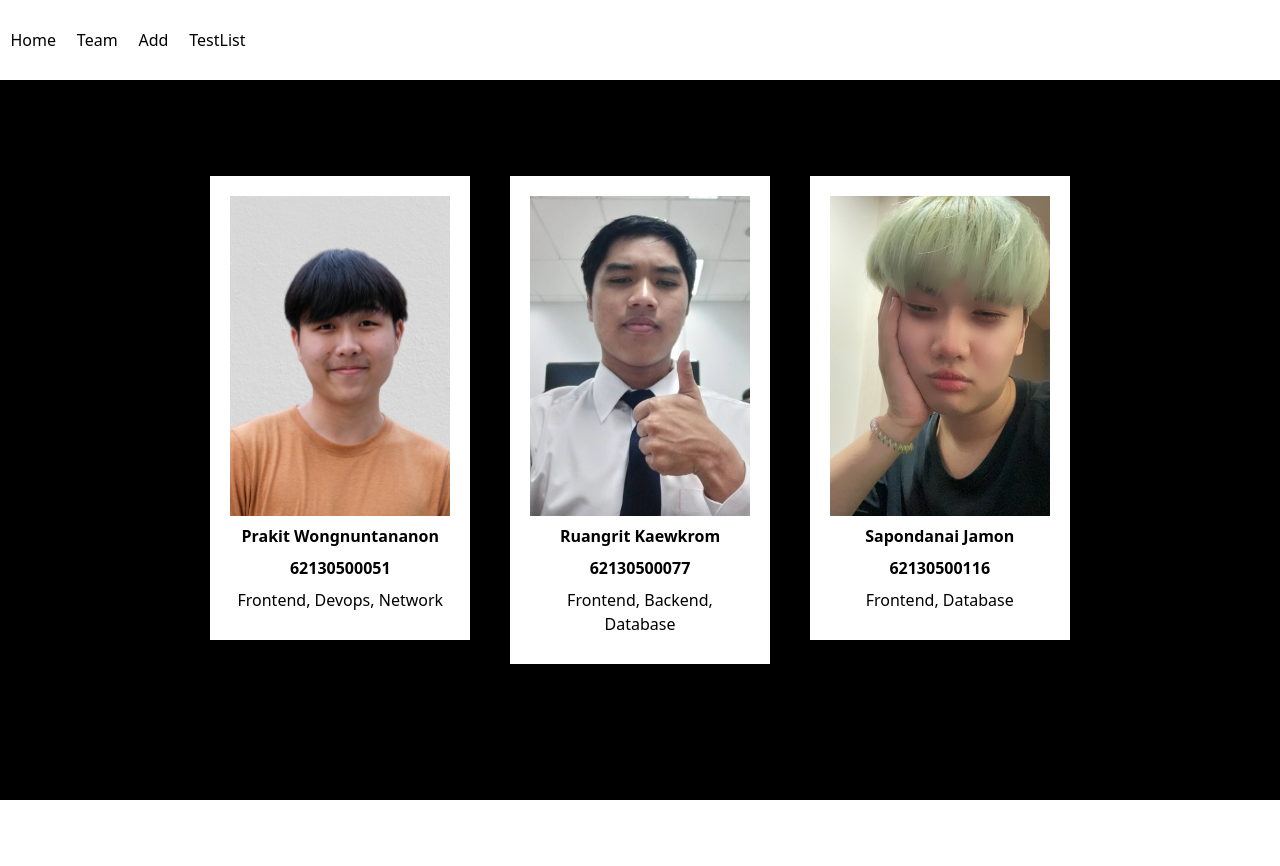
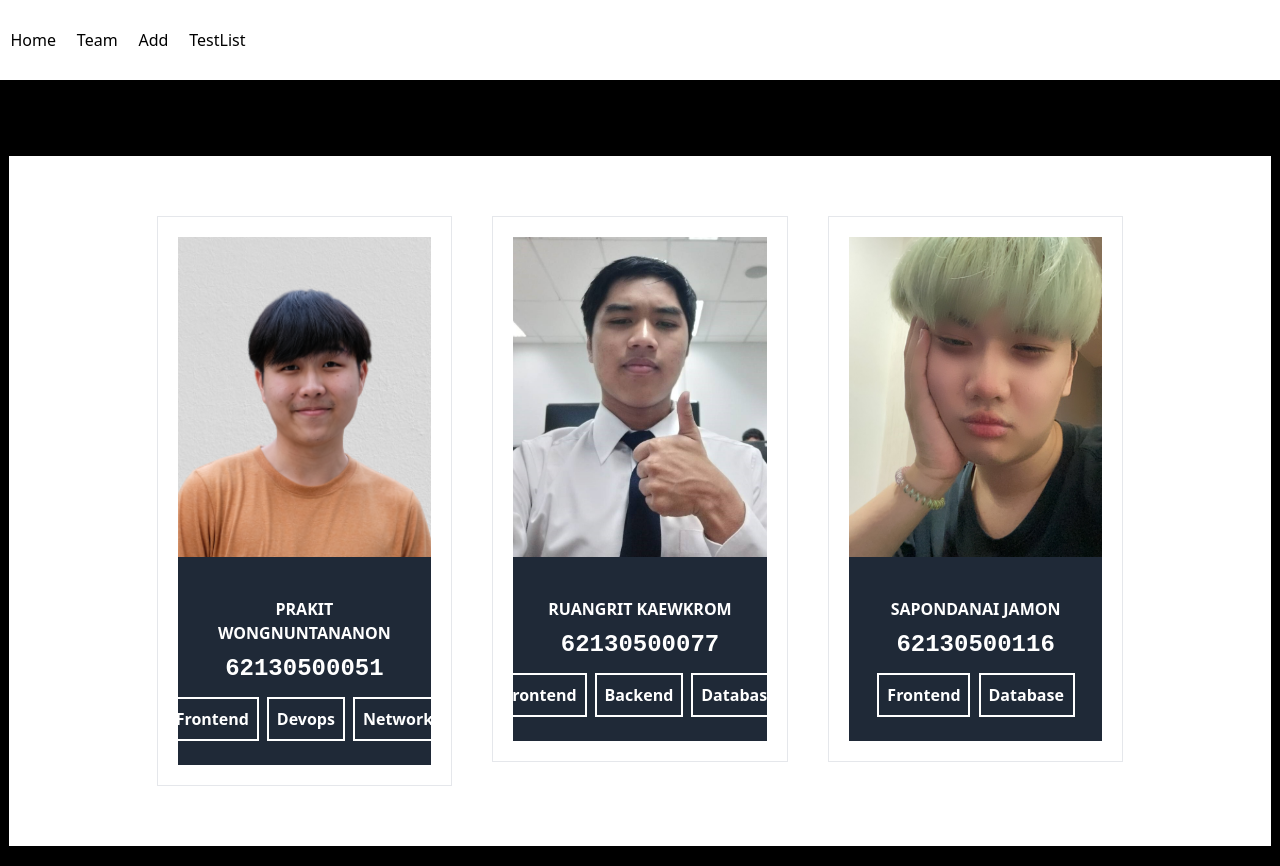
Before and after one commit to KB-Group-Enterprise/integrated-frontend, a Vue app: page /team in a window 1280 px wide. Before the commit the page ends 800 px from the top, so only its background shows below. Built offline with nearby package versions, Linux system fonts and the light colour scheme.

Commit message:
[Update] Team and Navbar

```diff
--- a/src/components/Navbar.vue
+++ b/src/components/Navbar.vue
@@ -25,7 +25,10 @@
     <router-link @click="closeNavbar" to="/team">Team</router-link>
     <router-link @click="closeNavbar" to="/add">Add</router-link>
   </div>
-  <div class="h-navbar flex w-full items-center bg-secondary fixed z-40">
+  <div
+    class="transition-all duration-150 ease-in-out flex w-full items-center bg-secondary fixed z-40"
+    :class="[isScrolled ? 'h-16' : 'h-navbar']"
+  >
     <div
       @click="openNavbar"
       class="w-9 h-auto flex flex-col p-1 absolute right-5 lg:hidden"
@@ -34,7 +37,7 @@
       <div class="h-1 my-2 bg-black rounded-xl"></div>
       <div class="h-1 bg-black rounded-xl"></div>
     </div>
-    <div class="h-navbar hidden items-center justify-around lg:flex w-1/5">
+    <div class="hidden items-center justify-around lg:flex w-1/5">
       <router-link @click="closeNavbar" to="/">Home</router-link>
       <router-link @click="closeNavbar" to="/team">Team</router-link>
       <router-link @click="closeNavbar" to="/add">Add</router-link>
@@ -50,9 +53,23 @@ export default {
     return {
       isShow: false,
       animationClass: '',
+      isScrolled: false,
     };
   },
+  created() {
+    window.addEventListener('scroll', this.handleScroll);
+  },
+  unmounted() {
+    window.removeEventListener('scroll', this.handleScroll);
+  },
   methods: {
+    handleScroll() {
+      if (window.scrollY > 200) {
+        this.isScrolled = true;
+      } else {
+        this.isScrolled = false;
+      }
+    },
     openNavbar() {
       document.body.style.overflow = 'hidden';
       this.isShow = true;
@@ -66,3 +83,5 @@ export default {
   },
 };
 </script>
+<style lang="css">
+</style>
--- a/src/views/Team.vue
+++ b/src/views/Team.vue
@@ -3,21 +3,39 @@
     <h1 class="text-center mb-5 font-bold text-3xl">Team</h1>
     <div class="flex justify-center w-full">
       <div
-        class="flex flex-col lg:flex-row lg:flex-wrap items-center lg:justify-center lg:items-start"
+        class="flex flex-col lg:flex-row lg:flex-wrap items-center lg:justify-center lg:items-start bg-white p-10"
       >
         <div
           v-for="member in members"
           :key="member.name"
-          class="shadow-lg bg-white my-5 p-5 w-6/12 md:w-5/12 lg:w-1/4 lg:mx-5 2xl:w-1/5"
+          class="fadeIn border border-gray-200 bg-white my-5 p-5 w-6/12 md:w-5/12 lg:w-1/4 lg:mx-5 2xl:w-1/5"
+          :class="member.class"
         >
           <img
             :src="member.img"
             :alt="member.name"
             class="h-72 object-cover w-full lg:h-64 xl:h-80"
           />
-          <p class="text-center my-2 font-bold">{{ member.name }}</p>
-          <p class="text-center my-2 font-bold">{{ member.id }}</p>
-          <p class="text-center my-2">{{ member.responsibility }}</p>
+          <div class="bg-gray-800 text-white p-5">
+            <p class="text-center mt-5 mb-2 font-black">
+              {{ member.name.toUpperCase() }}
+            </p>
+            <p
+              class="text-center my-2 font-bold text-2xl"
+              style="font-family: 'Courier New' !important"
+            >
+              {{ member.start }}
+            </p>
+            <div class="flex flex-col lg:flex-row justify-center">
+              <div
+                class="fade-items border-2 font-bold border-white p-2 mx-1 my-1"
+                v-for="res in member.responsibilities"
+                :key="res"
+              >
+                {{ res }}
+              </div>
+            </div>
+          </div>
         </div>
       </div>
     </div>
@@ -31,26 +49,94 @@ export default {
       members: [
         {
           name: 'Prakit Wongnuntananon',
-          id: '62130500051',
+          id: 62130500051,
+          start: 62130500000,
           responsibility: 'Frontend, Devops, Network',
+          responsibilities: ['Frontend', 'Devops', 'Network'],
+          class: 'pungpee-narak',
           img: require('../assets/boat.png'),
         },
         {
           name: 'Ruangrit Kaewkrom',
-          id: '62130500077',
+          id: 62130500077,
+          start: 62130500000,
           responsibility: 'Frontend, Backend, Database',
+          responsibilities: ['Frontend', 'Backend', 'Database'],
+          class: 'ruang',
           img: require('../assets/ruang.jpg'),
         },
         {
           name: 'Sapondanai Jamon',
-          id: '62130500116',
+          id: 62130500116,
+          start: 62130500000,
           responsibility: 'Frontend, Database',
+          responsibilities: ['Frontend', 'Database'],
+          class: 'beng',
           img: require('../assets/kongbeng.jpg'),
         },
       ],
     };
   },
+  mounted() {
+    this.incrementAll();
+  },
+  methods: {
+    incrementAll() {
+      for (const member of this.members) {
+        this.incrementEffect(member);
+      }
+    },
+    incrementEffect(member) {
+      // while (member.start <= member.id) {
+      const interval = setInterval(() => {
+        member.start += 1;
+        if (member.start >= member.id) {
+          clearInterval(interval);
+        }
+      }, 20);
+      // }
+    },
+  },
 };
 </script>
 
-<style></style>
+<style lang="css">
+@keyframes fadeInBottom {
+  from {
+    opacity: 0;
+    transform: translateY(2rem);
+  }
+  to {
+    opacity: 1;
+  }
+}
+@keyframes fadeIn {
+  from {
+    opacity: 0;
+  }
+  to {
+    opacity: 1;
+  }
+}
+.fade-items {
+  opacity: 0;
+  animation: fadeIn 1s forwards;
+  animation-delay: 2s;
+}
+.fadeIn {
+  opacity: 0;
+  animation: fadeInBottom 1s forwards;
+}
+
+.pungpee-narak {
+  animation-delay: 0s;
+}
+
+.ruang {
+  animation-delay: 0.5s;
+}
+
+.beng {
+  animation-delay: 1s;
+}
+</style>
```
